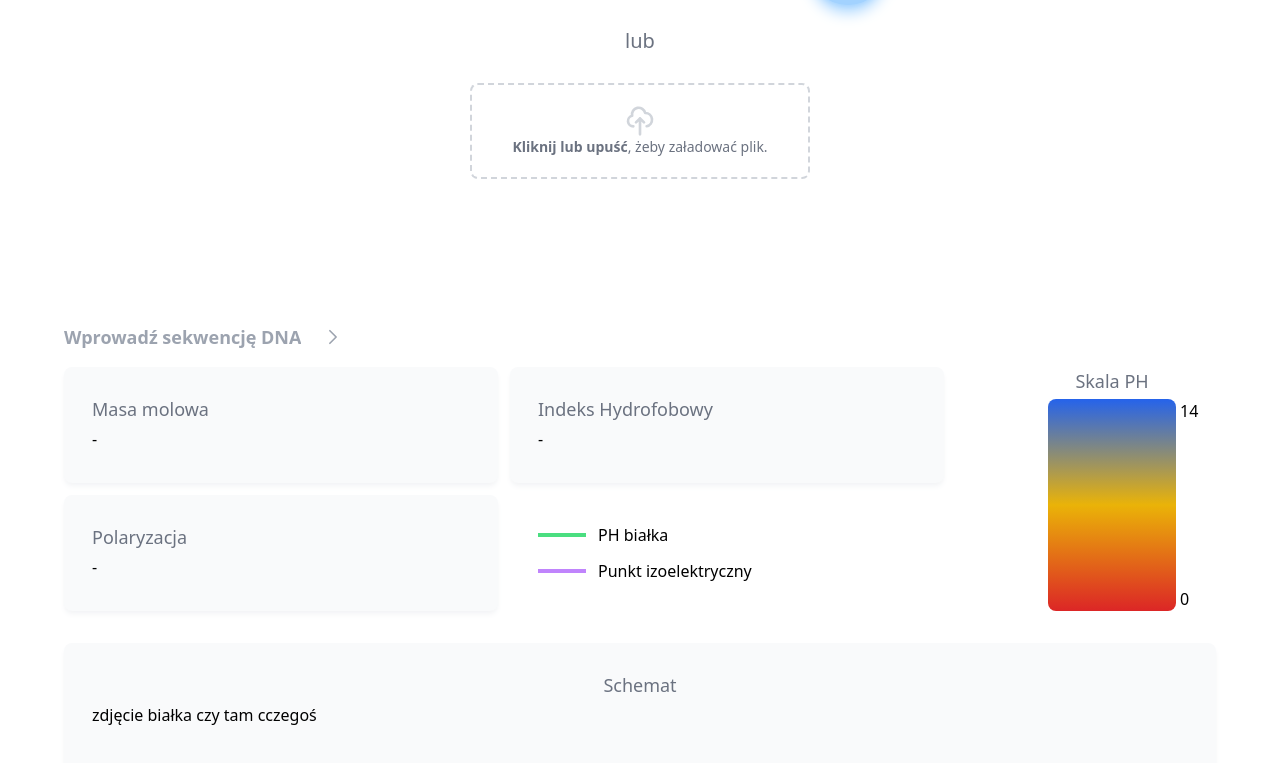
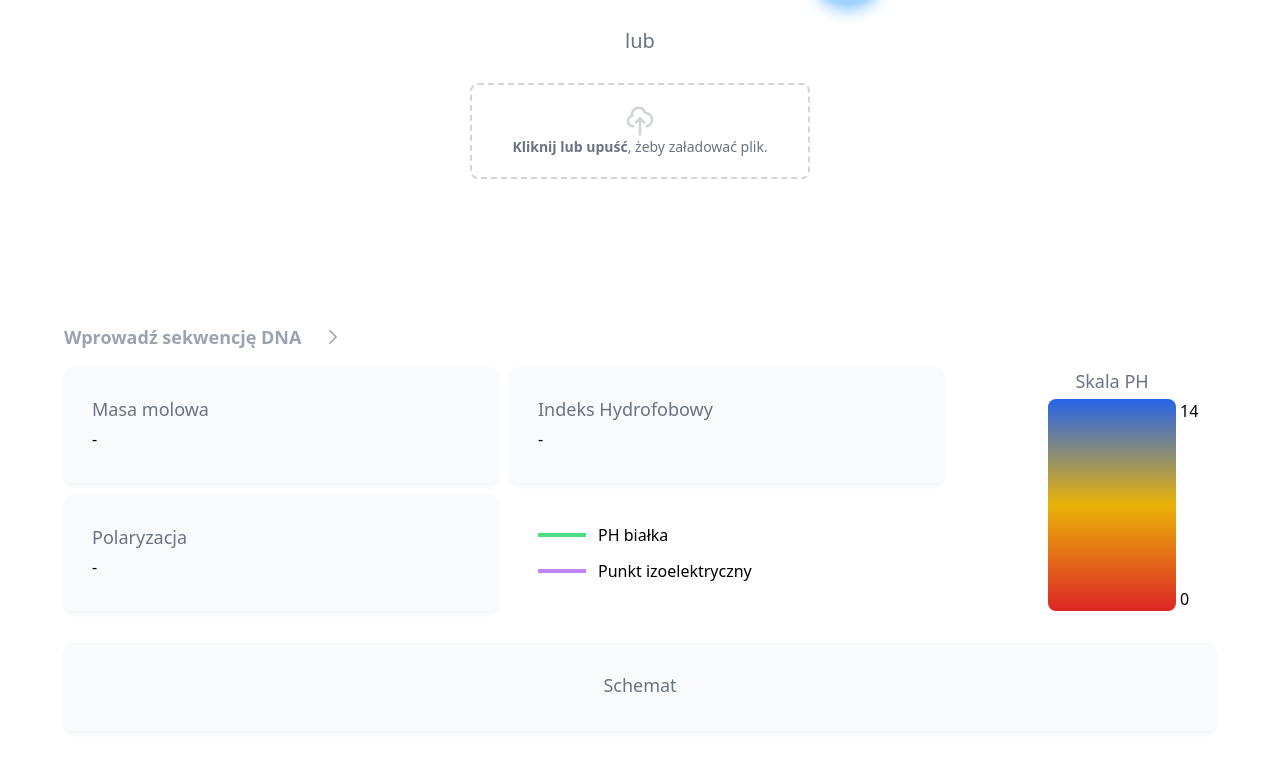
Before and after one commit to bog2n/science-cup, a Next.js app in the folder frontend/: page / in a window 1280 px wide. Shown: the part 469-1232 px from the top of the page. Built offline with nearby package versions, Linux system fonts and the light colour scheme.

Commit message:
added image handling

```diff
--- a/frontend/components/SchemaCard.tsx
+++ b/frontend/components/SchemaCard.tsx
@@ -5,13 +5,13 @@ import handler from "@/pages/api/data";
 import Card from "./Card";
 import Image from "next/image";
 
-export default function SchemaCard() {
+export default function SchemaCard({protein}:any) {
   return (
     <Card>
       {/* Heading */}
       <h2 className="text-gray-500 text-lg text-center">Schemat</h2>
-      <div className="relative h-24 overflow-x-scroll">
-        zdjęcie białka czy tam cczegoś
+      <div className="relative overflow-x-scroll">
+        {protein && <img alt="Protein schematic image" src={protein} />}
       </div>
     </Card>
   );
--- a/frontend/pages/index.tsx
+++ b/frontend/pages/index.tsx
@@ -30,6 +30,7 @@ export default function Home() {
   // Each protein data.
   const [proteinsData, setProteinsData] = useState<null | IProteinsData>(null);
   const [currentProtein, setCurrentProtein] = useState<null | IProtein>(null);
+  const [schema, setSchema] = useState<null | string>(null);
 
   const [listIsOpen, setListIsOpen] = useState(false);
 
@@ -57,6 +58,7 @@ export default function Home() {
         // TODO handle this
         setProteinsData(data);
         setCurrentProtein(data.proteins[0]);
+        setSchema("/api/image/"+data.proteins[0].protein);
       })
       .catch((error) => {
         // TODO handle this
@@ -71,6 +73,7 @@ export default function Home() {
     setListIsOpen(false);
     // Update the protein which is going to be displayed.
     setCurrentProtein(newProtein);
+    setSchema("/api/image/"+newProtein.protein);
   }
 
   return (
@@ -190,7 +193,7 @@ export default function Home() {
         </div>
         {/* Schema */}
         <div>
-          <SchemaCard />
+          <SchemaCard protein={schema} />
         </div>
       </section>
     </main>
```
Also changed, not shown: frontend/pages/api/image/[image].ts (renamed from frontend/pages/api/image/image.ts), 1 other file (tests, documents, lock files or other folders).
